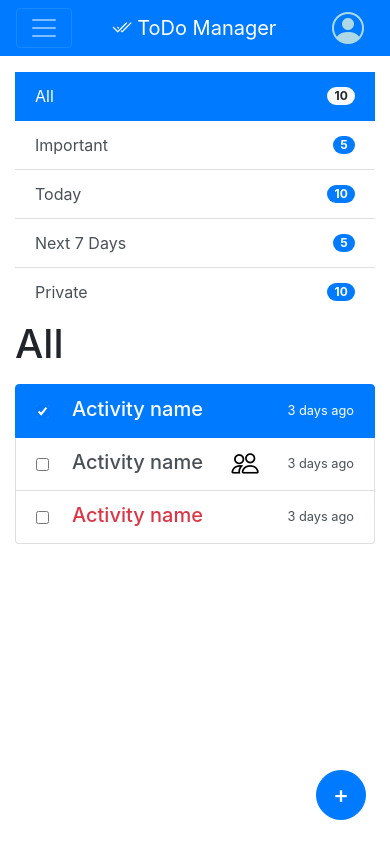
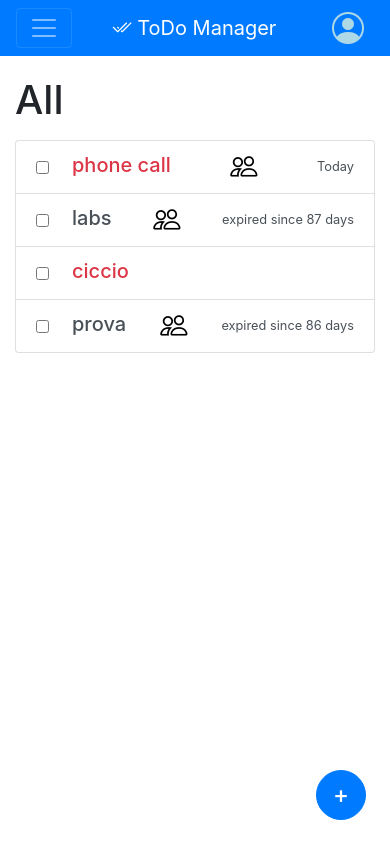
Before and after one commit to prophetitaly/PrestigeWorldwide, a website: page Cosma/Lab03/index.html in a window 390 px wide. Drawn offline with nearby package versions, Linux system fonts and the light colour scheme.

Commit message:
Cosma: [LAB03] Added JS integration of activities

```diff
--- a/Cosma/Lab03/custom.css
+++ b/Cosma/Lab03/custom.css
@@ -13,3 +13,18 @@
     width: 50px;
     height: 50px;
 }
+
+.list-item-icon {
+    font-size: 1.7rem;
+    color: black
+}
+
+.list-item-alignment {
+    flex: 1;
+    display: flex;
+    justify-content: center;
+}
+
+.list-item-alignment:first-child > span { margin-right: auto; }
+
+.list-item-alignment:last-child  > span { margin-left: auto;  }
--- a/Cosma/Lab03/index.html
+++ b/Cosma/Lab03/index.html
@@ -35,6 +35,10 @@
       crossorigin="anonymous"
     ></script>
 
+    <script defer src="https://unpkg.com/dayjs@1.8.21/dayjs.min.js"></script>
+
+    <script defer src="main.js"></script>
+
     <title>Hello, world!</title>
   </head>
 
@@ -44,8 +48,8 @@
         class="navbar-toggler"
         type="button"
         data-toggle="collapse"
-        data-target=".navbarTogglerCollapse"
-        aria-controls="navbarTogglerCollapse"
+        data-target="#asideCollapse"
+        aria-controls="asideCollapse"
         aria-expanded="false"
         aria-label="Toggle Navigation Bar"
       >
@@ -54,8 +58,7 @@
       <a class="navbar-brand" href="#"
         ><i class="bi bi-check2-all"></i> ToDo Manager</a
       >
-      <div class="collapse navbar-collapse navbarTogglerCollapse">
-        <form class="form-inline mx-auto my-1">
+      <form class="form-inline mx-auto my-1 d-none d-lg-block">
         <input
           class="form-control"
           type="search"
@@ -63,7 +66,6 @@
           aria-label="Search"
         />
       </form>
-      </div>
       <a href="#"
         ><i
           class="bi bi-person-circle light-icon small-icon"
@@ -74,97 +76,50 @@
 
     <div class="container-fluid">
       <div class="row mt-3">
-        <aside class="col-lg-4">
+        <aside class="col-lg-4 collapse d-lg-block" id="asideCollapse">
           <div class="list-group list-group-flush">
             <a
               href="#"
               class="active list-group-item list-group-item-action d-flex justify-content-between align-items-center"
               >All
-              <span class="badge badge-light badge-pill">10</span>
+              <span class="badge badge-light badge-pill" id="badgeAllCount">10</span>
             </a>
             <a
               href="#"
               class="list-group-item list-group-item-action d-flex justify-content-between align-items-center"
               >Important
-              <span class="badge badge-primary badge-pill">5</span>
+              <span class="badge badge-primary badge-pill" id="badgeImportantCount">5</span>
             </a>
             <a
               href="#"
               class="list-group-item list-group-item-action d-flex justify-content-between align-items-center"
               >Today
-              <span class="badge badge-primary badge-pill">10</span>
+              <span class="badge badge-primary badge-pill" id="badgeTodayCount">10</span>
             </a>
             <a
               href="#"
               class="list-group-item list-group-item-action d-flex justify-content-between align-items-center"
               >Next 7 Days
-              <span class="badge badge-primary badge-pill">5</span>
+              <span class="badge badge-primary badge-pill" id="badgeNextSevenDaysCount">5</span>
             </a>
             <a
               href="#"
               class="list-group-item list-group-item-action d-flex justify-content-between align-items-center"
               >Private
-              <span class="badge badge-primary badge-pill">10</span>
+              <span class="badge badge-primary badge-pill" id="badgePrivateCount">10</span>
             </a>
           </div>
         </aside>
 
         <main class="col-lg-8">
           <h1 class="mt-1 mb-3">All</h1>
-          <div class="list-group">
-            <a href="#" class="list-group-item list-group-item-action active">
-              <div class="d-flex w-100 justify-content-between">
-                <div class="form-check">
-                  <input
-                    class="form-check-input mt-2"
-                    type="checkbox"
-                    value=""
-                    checked
-                  />
-                  <h5 class="mb-1 ml-3">Activity name</h5>
-                </div>
-                <small class="mt-1">3 days ago</small>
-              </div>
-            </a>
-            <a href="#" class="list-group-item list-group-item-action">
-              <div class="d-flex w-100 justify-content-between">
-                <div class="form-check">
-                  <input
-                    class="form-check-input mt-2"
-                    type="checkbox"
-                    value=""
-                  />
-                  <h5 class="mb-1 ml-3">Activity name</h5>
-                </div>
-                <i
-                  class="bi-people p-0 m-0"
-                  style="font-size: 1.7rem; color: black"
-                ></i>
-                <small class="mt-1">3 days ago</small>
-              </div>
-            </a>
-            <a href="#" class="list-group-item list-group-item-action">
-              <div class="d-flex w-100 justify-content-between">
-                <div class="form-check">
-                  <input
-                    class="form-check-input mt-2"
-                    type="checkbox"
-                    value=""
-                  />
-                  <h5 class="mb-1 ml-3 text-danger">Activity name</h5>
-                </div>
-                <small class="mt-1">3 days ago</small>
-              </div>
-            </a>
-          </div>
-          <div class="d-flex justify-content-end">
+          <div class="list-group" id="activities-list-container"></div>
           <button
             type="button"
             class="btn btn-primary rounded-circle m-4 floating-right-button"
           >
             <h4 class="p-0 m-0 text-center align-items-center">+</h4>
           </button>
-          </div>
         </main>
       </div>
     </div>
--- /dev/null
+++ b/Cosma/Lab03/main.js
@@ -0,0 +1,139 @@
+document.addEventListener("DOMContentLoaded", ready);
+
+function ready() {
+  const tl = new TaskList();
+
+  const t1 = new Task(1, "phone call", true, false, dayjs());
+  const t2 = new Task(2, "labs", false, false, dayjs("2021-01-01"));
+  const tu = new Task(0, "ciccio", true, true);
+  const t3 = new Task(3, "prova", false, false, dayjs("2021-01-02"));
+
+  tl.addTask(t1);
+  tl.addTask(t2);
+  tl.addTask(tu);
+  tl.addTask(t3);
+
+  tl.addToHTML();
+}
+
+function Task(
+  id,
+  description,
+  urgent = false,
+  private_ = true,
+  deadline = undefined
+) {
+  this.id = id;
+  this.description = description;
+  this.urgent = urgent;
+  this.private_ = private_;
+  this.deadline = deadline;
+
+  this.toString = () => {
+    let str =
+      "Id: " +
+      this.id +
+      ", Description: " +
+      this.description +
+      ", Urgent: " +
+      this.urgent +
+      ", Private: " +
+      this.private_ +
+      ", Deadline: ";
+    if (this.deadline !== undefined)
+      str += this.deadline.format("MMMM D, YYYY h:mm A");
+    else str += "Undefined deadline";
+    return str;
+  };
+
+  this.getDeadline = () => deadline;
+
+  this.getDeadlineDiffString = () => {
+    if (this.deadline == undefined) {
+      return "";
+    }
+    let day_diff;
+    let day_diff_string;
+    day_diff = this.deadline.diff(dayjs(), "day");
+    if (day_diff === 0) {
+      day_diff_string = "Today";
+    } else if (day_diff > 0) {
+      day_diff_string = "in " + day_diff.toString() + " days";
+    } else {
+        console.log(day_diff);
+      day_diff_string = "expired since " + (-1*day_diff).toString() + " days";
+    }
+    return day_diff_string;
+  };
+
+  this.HTMLoutput = () => {
+    const checkbox = document.createElement("input");
+    checkbox.classList.add("form-check-input", "mt-2");
+    checkbox.setAttribute("type", "checkbox");
+    checkbox.setAttribute("value", "");
+    const descript = document.createElement("h5");
+    descript.classList.add("mb-1", "ml-3");
+    descript.innerText = this.description;
+    if (this.urgent) descript.classList.add("text-danger");
+    const form_check = document.createElement("div");
+    form_check.classList.add("form-check");
+    form_check.appendChild(checkbox);
+    form_check.appendChild(descript);
+    const shared_icon = document.createElement('i');
+    shared_icon.classList.add("bi-people", "p-0", "m-0", "list-item-icon");
+    const exp_date = document.createElement("small");
+    exp_date.classList.add("mt-1");
+    exp_date.innerText = this.getDeadlineDiffString();
+    const content_div = document.createElement("div");
+    content_div.classList.add("d-flex", "w-100", "justify-content-between");
+    content_div.appendChild(form_check);
+    if (!this.private_) content_div.appendChild(shared_icon);
+    content_div.appendChild(exp_date);
+    const list_item = document.createElement("a");
+    list_item.classList.add("list-group-item", "list-group-item-action");
+    list_item.setAttribute("href", "#");
+    list_item.appendChild(content_div);
+    return list_item;
+  };
+}
+
+function TaskList() {
+  this.tasks = [];
+
+  this.addTask = (task) => this.tasks.push(task);
+  this.toString = () => {
+    return this.tasks.map((task) => task.toString()).join("\n");
+  };
+  this.sortAndPrint = () => {
+    this.tasks = this.tasks.sort((a, b) => {
+      if (a.getDeadline() === undefined) {
+        return +1;
+      } else if (b.getDeadline() === undefined) {
+        return -1;
+      } else {
+        if (a.getDeadline().isBefore(b)) return 1;
+        else return -1;
+      }
+    });
+
+    console.log("****** Tasks sorted by deadline (most recent first): ******");
+    console.log(this.toString());
+  };
+
+  this.filterAndPrint = () => {
+    console.log("****** Tasks filtered, only (urgent == true): ******");
+    console.log(
+      this.tasks
+        .filter((task) => task.urgent)
+        .map((t) => t.toString())
+        .join("\n")
+    );
+  };
+
+  this.addToHTML = () => {
+    const activity_list = document.getElementById("activities-list-container");
+    this.tasks.forEach((task) => {
+      activity_list.appendChild(task.HTMLoutput());
+    });
+  };
+}
```
Lines whose indentation alone changed are shown as unchanged.
